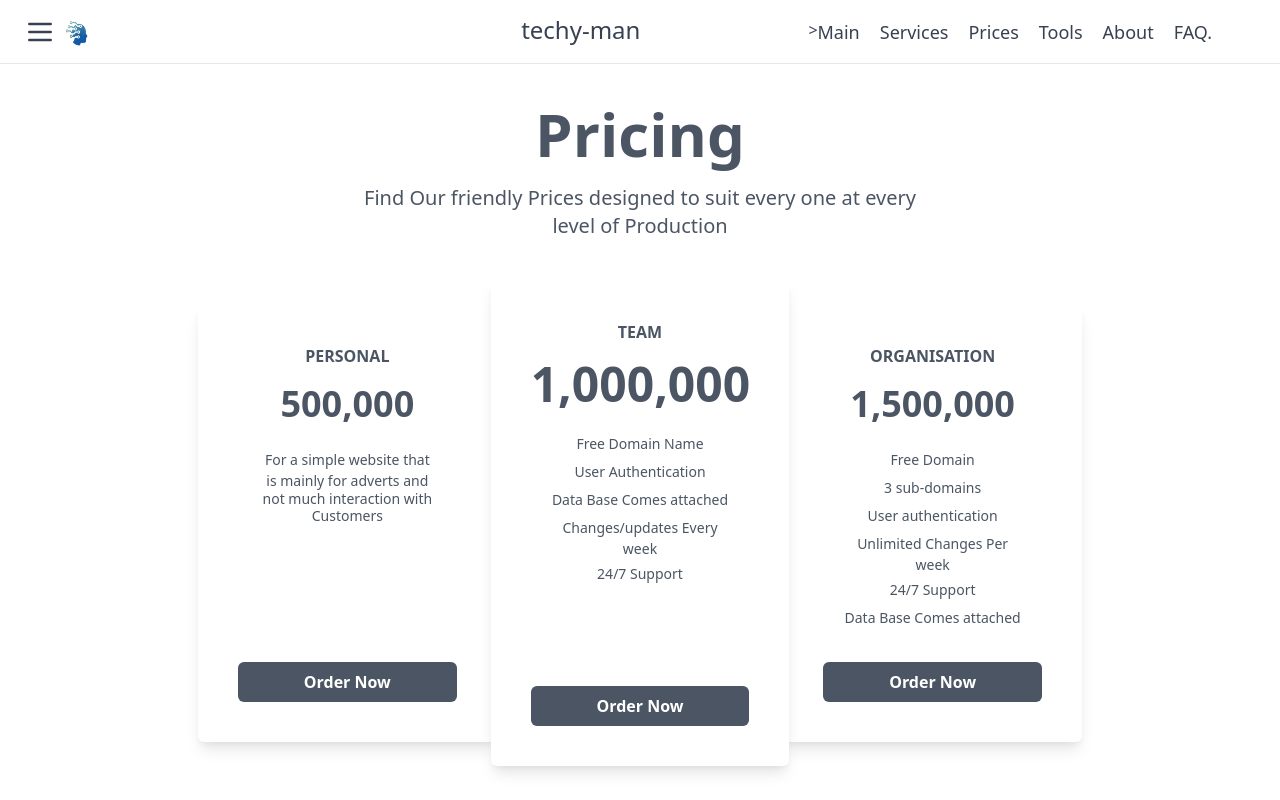
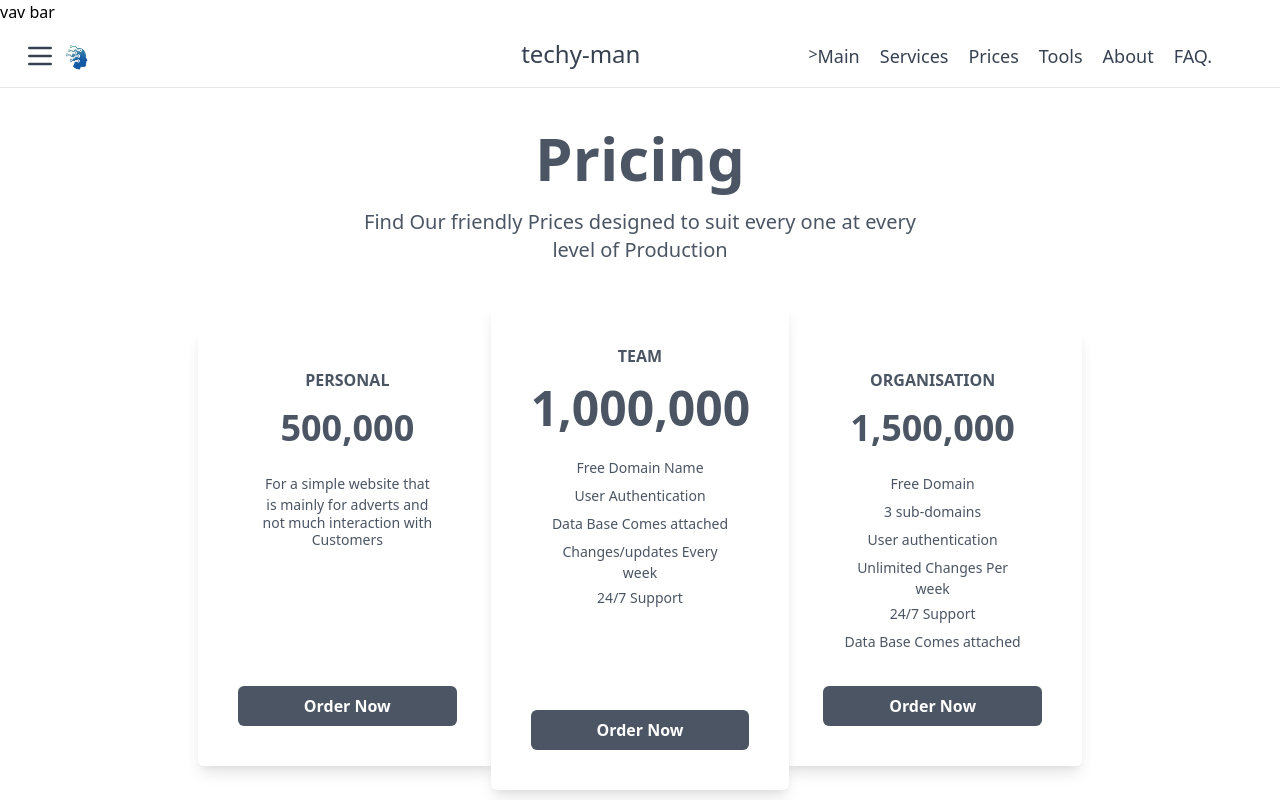
Before and after one commit to owinoalfred/TD, a Vue app: page /Pricing in a window 1280 px wide. Shown: the top 800 px of the page. Built offline with nearby package versions, Linux system fonts and the light colour scheme.

Commit message:
Update Pricing.vue

```diff
--- a/src/views/Pricing.vue
+++ b/src/views/Pricing.vue
@@ -1,5 +1,6 @@
 <template>
   <div>
+<h1>vav bar</h1>
     <Trial />
     <Prices />
     <Footer />
```
